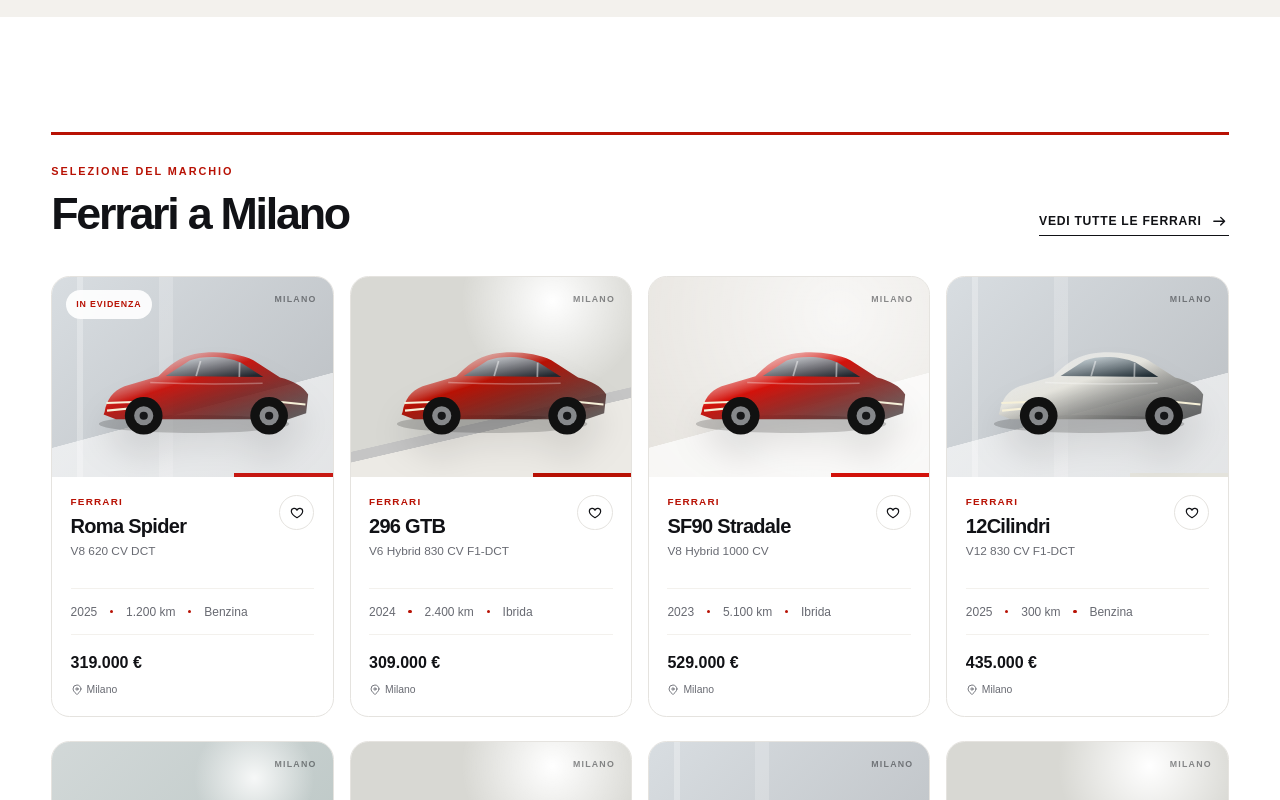
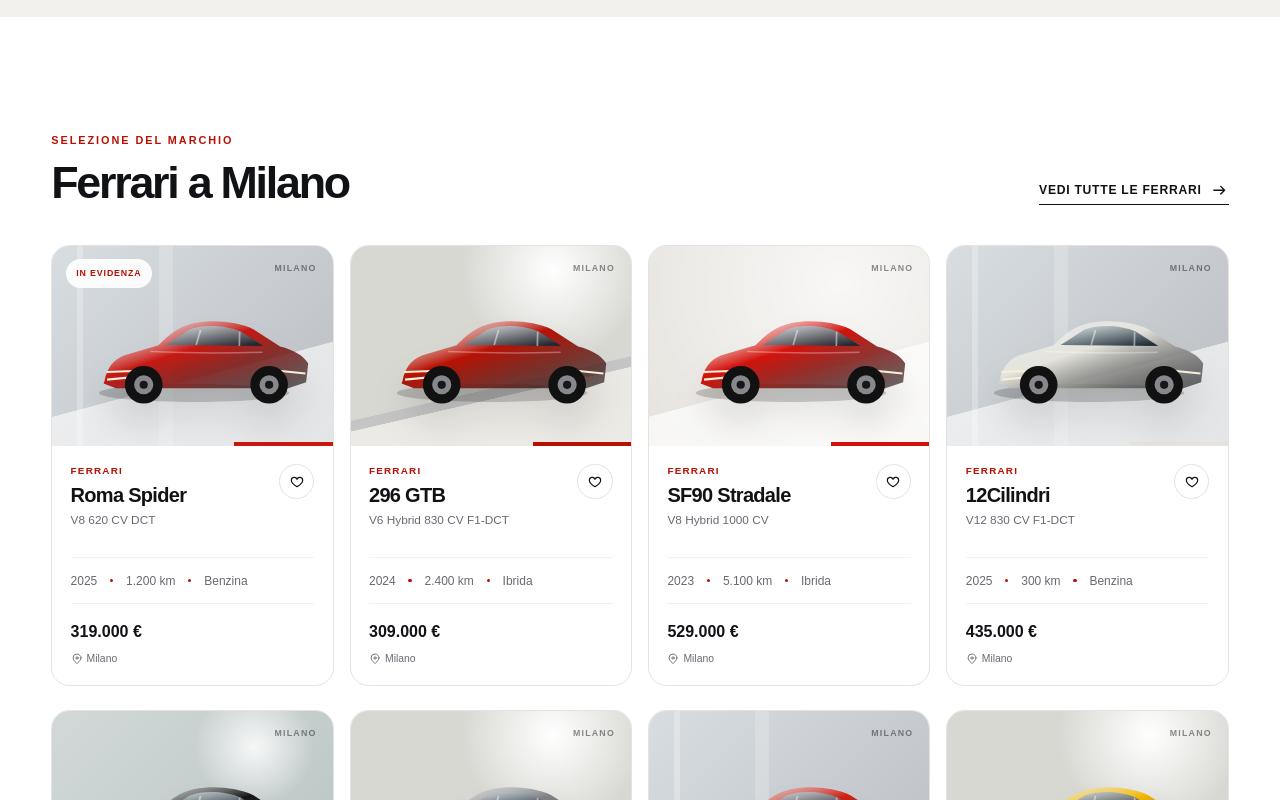
Before and after one commit to ronaldocardoso/macchinamilano, a Next.js app: page / in a window 1280 px wide. Shown: the part 1920-2720 px from the top of the page. Built offline with nearby package versions, Linux system fonts and the light colour scheme; no server answers.

Commit message:
Remove brand section dividers

```diff
--- a/app/globals.css
+++ b/app/globals.css
@@ -684,8 +684,6 @@ a {
   justify-content: space-between;
   gap: 2rem;
   margin-bottom: 2.5rem;
-  padding-top: 1.75rem;
-  border-top: 0.2rem solid var(--brand-red);
 }
 
 .brand-showcase__header h2 {
```
